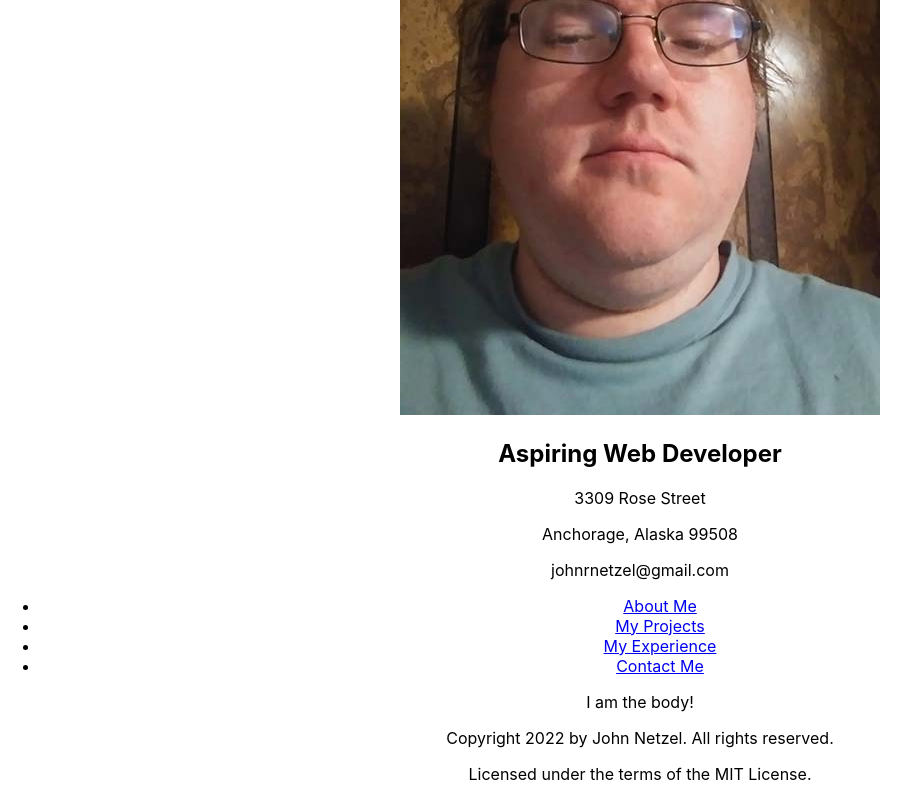
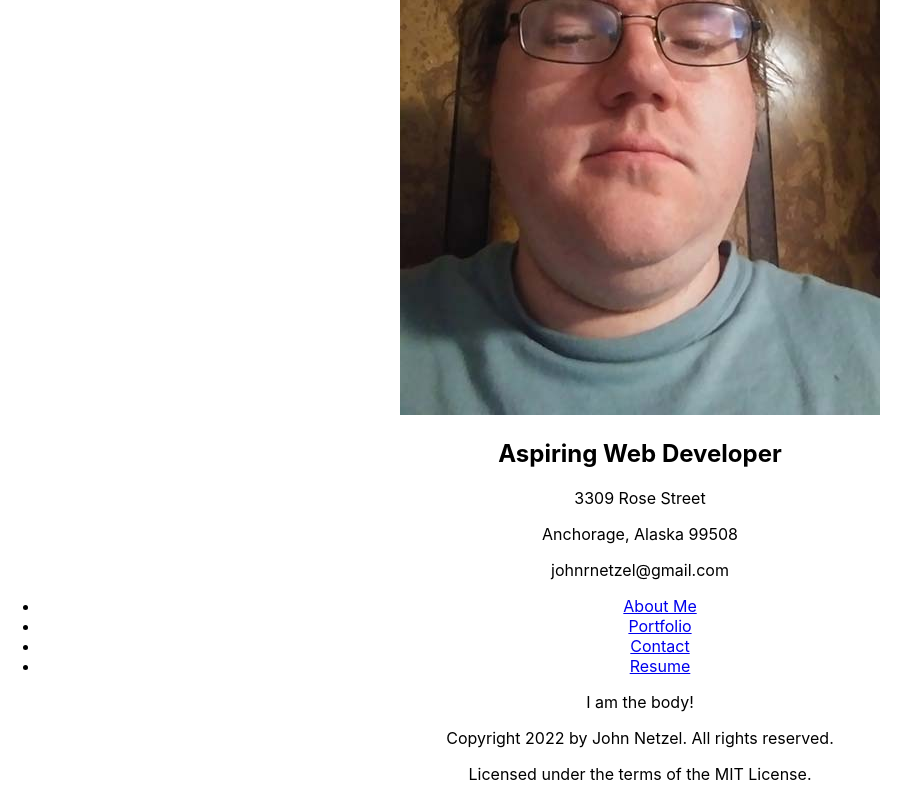
Before and after one commit to CommieDog/react-portfolio, a React (Create React App) app: page / in a window 1280 px wide. Shown: the part 307-1107 px from the top of the page, without its empty margins (0-920 px from the left). Built offline with nearby package versions, Linux system fonts and the light colour scheme.

Commit message:
Fix section titles

```diff
--- a/src/containers/Header.js
+++ b/src/containers/Header.js
@@ -14,9 +14,9 @@ function Header() {
         <nav>
           <ul>
             <li><a href="#about-me">About Me</a></li>
-            <li><a href="#my-projects">My Projects</a></li>
-            <li><a href="#my-experience">My Experience</a></li>
-            <li><a href="#contact-me">Contact Me</a></li>
+            <li><a href="#portfolio">Portfolio</a></li>
+            <li><a href="#contact">Contact</a></li>
+            <li><a href="#resume">Resume</a></li>
           </ul>
         </nav>
       </header>
```
